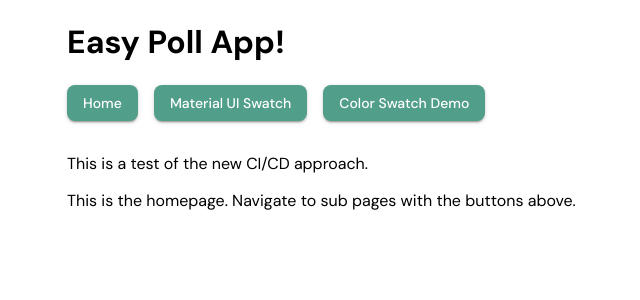
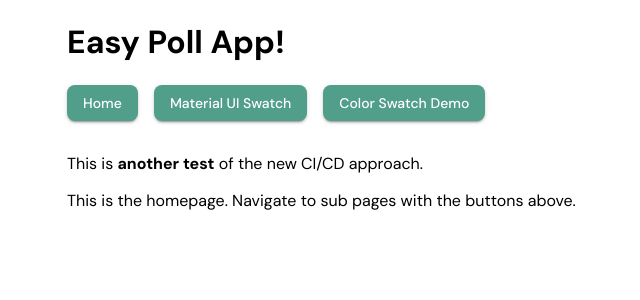
Before and after one commit to jaohara/easily-poll-students, a React (Create React App) app: page / in a window 1280 px wide. Shown: the top 300 px of the page, without its empty margins (61-701 px from the left). Built offline with nearby package versions, Linux system fonts and the light colour scheme; what @aws-amplify/api would draw is missing.

Commit message:
Updated message for testing CI/CD

```diff
--- a/src/App.js
+++ b/src/App.js
@@ -29,7 +29,7 @@ function App() {
           <h1>Easy Poll App!</h1>
           <NavBar />
 
-          <p>This is a test of the new CI/CD approach.</p>
+          <p>This is <strong>another test</strong> of the new CI/CD approach.</p>
 
           <Routes>
             {
```
